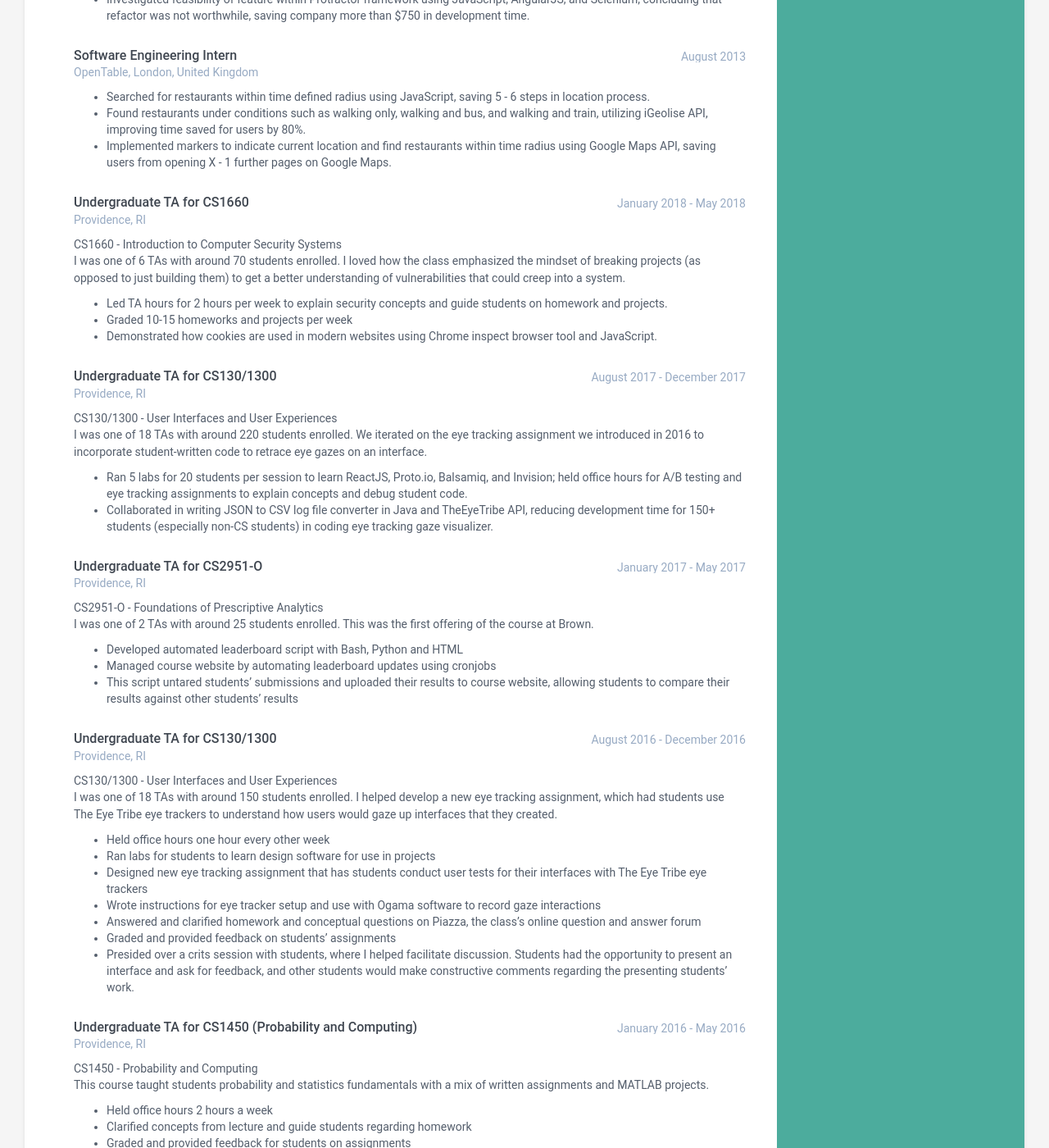
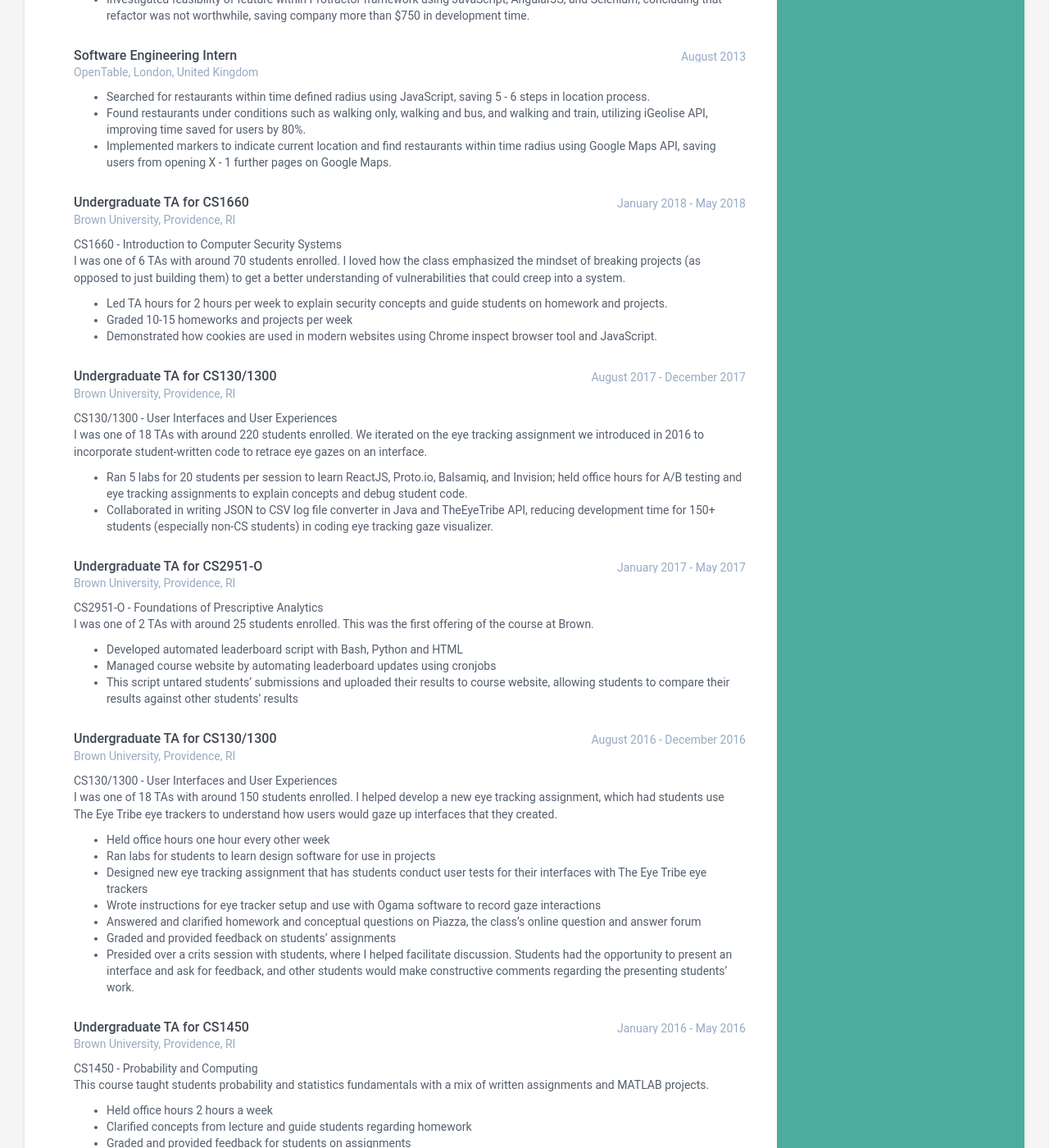
Before and after one commit to isemaya/isaacsemaya-website, a Jekyll site: the page built from index.html, in a window 1280 px wide and 1400 px high, scrolled down 1039 px. Shown: the whole window at 82% size. Built offline with Jekyll 4.4.1, drawn with Linux system fonts in a browser that asks for light colours.

Commit message:
changed profile

```diff
--- a/_data/data.yml
+++ b/_data/data.yml
@@ -93,7 +93,7 @@ experiences:
 
     - role: Undergraduate TA for CS1660
       time: January 2018 - May 2018
-      company: Providence, RI
+      company: Brown University, Providence, RI
       details: |
         CS1660 - Introduction to Computer Security Systems |
 
@@ -104,7 +104,7 @@ experiences:
 
     - role: Undergraduate TA for CS130/1300
       time: August 2017 - December 2017
-      company: Providence, RI
+      company: Brown University, Providence, RI
       details: |
         CS130/1300 - User Interfaces and User Experiences |
 
@@ -114,7 +114,7 @@ experiences:
 
     - role: Undergraduate TA for CS2951-O
       time: January 2017 - May 2017
-      company: Providence, RI
+      company: Brown University, Providence, RI
       details: |
         CS2951-O - Foundations of Prescriptive Analytics |
 
@@ -125,7 +125,7 @@ experiences:
 
     - role: Undergraduate TA for CS130/1300
       time: August 2016 - December 2016
-      company: Providence, RI
+      company: Brown University, Providence, RI
       details: |
         CS130/1300 - User Interfaces and User Experiences |
 
@@ -138,9 +138,9 @@ experiences:
         - Graded and provided feedback on students’ assignments
         - Presided over a crits session with students, where I helped facilitate discussion. Students had the opportunity to present an interface and ask for feedback, and other students would make constructive comments regarding the presenting students' work.
 
-    - role: Undergraduate TA for CS1450 (Probability and Computing)
+    - role: Undergraduate TA for CS1450
       time: January 2016 - May 2016
-      company: Providence, RI
+      company: Brown University, Providence, RI
       details: |
         CS1450 - Probability and Computing |
 
```
